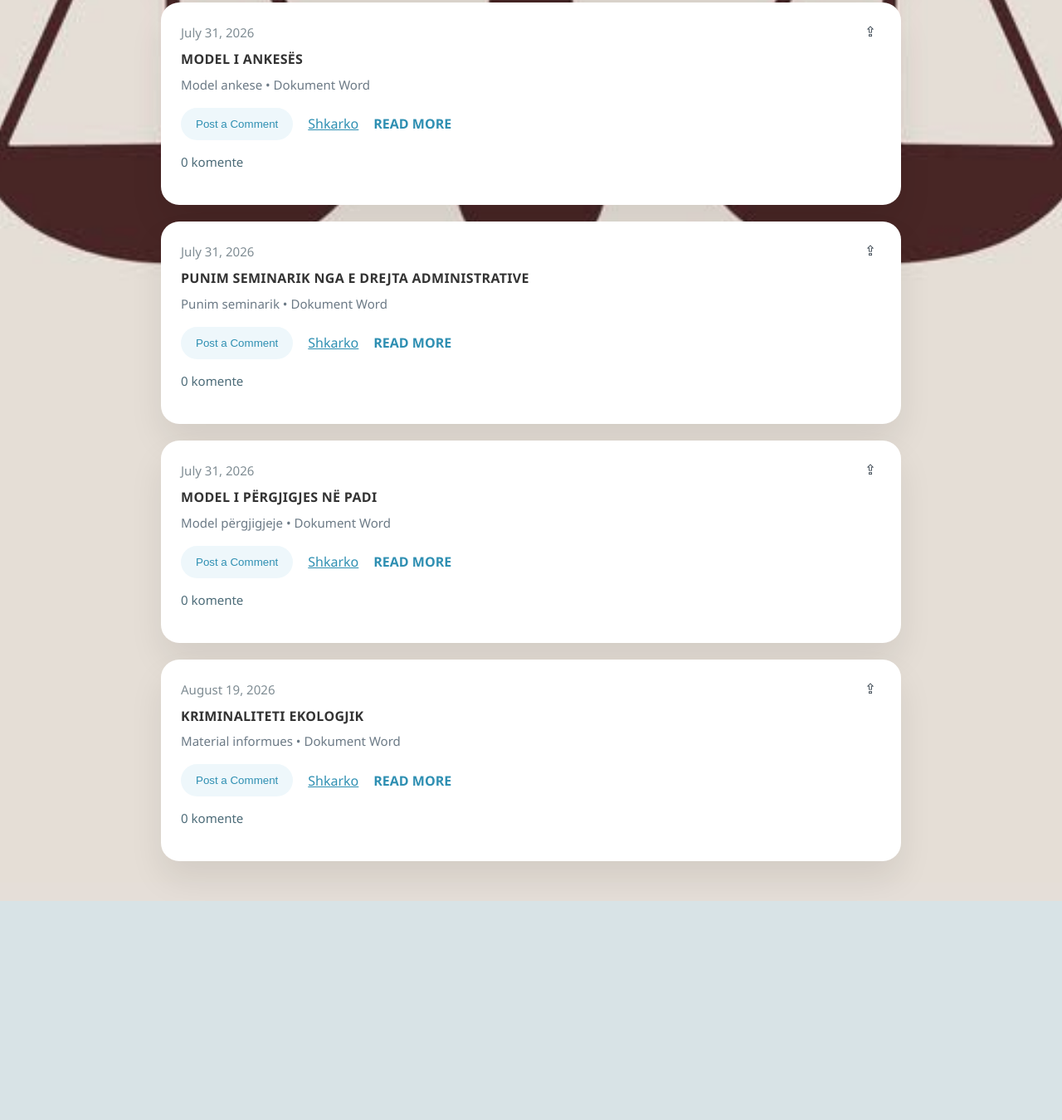
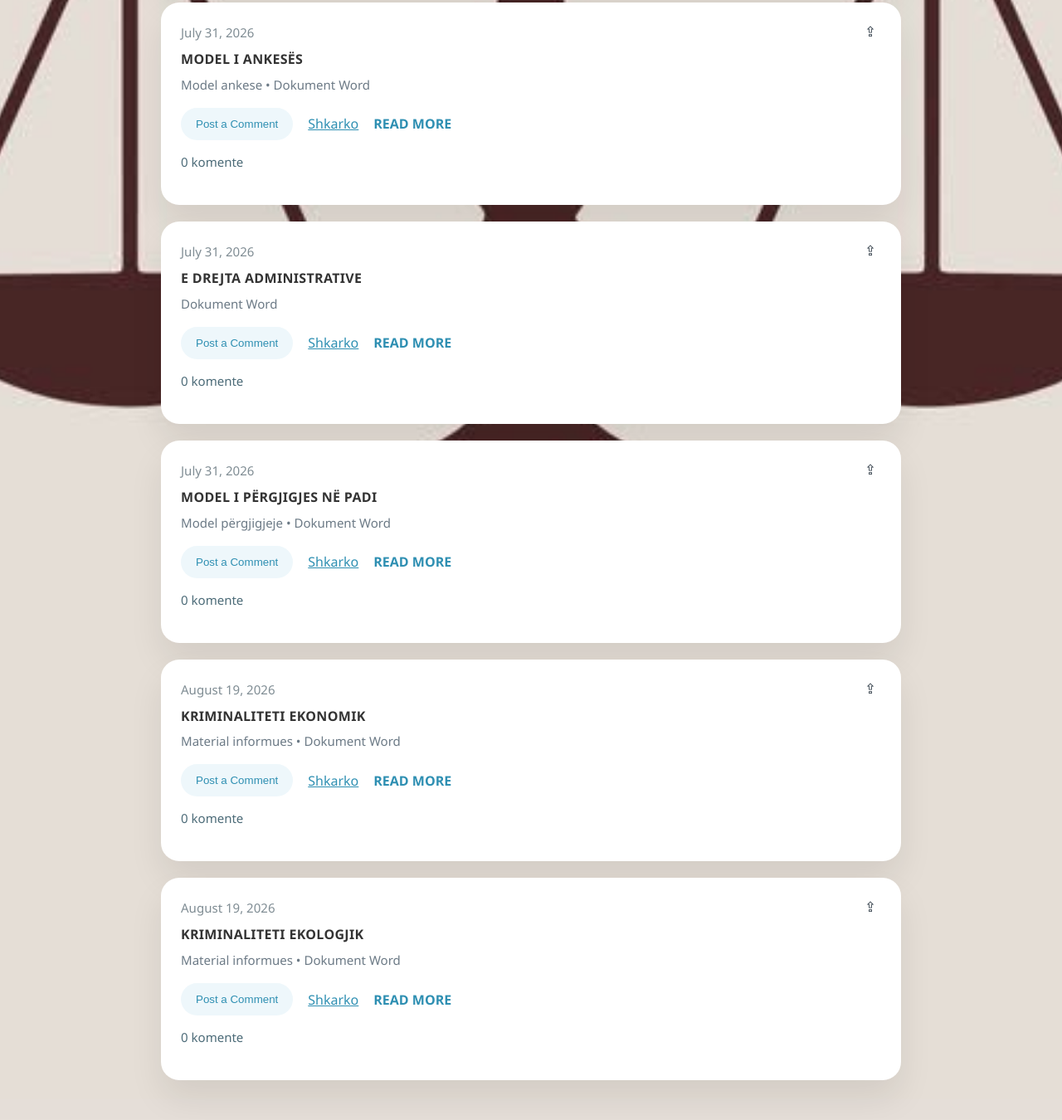
Before and after one commit to genisameta/Materiale-Juridike-Genisa-Meta, a website: page index.html in a window 1280 px wide. Shown: the part 1134-2484 px from the top of the page at 83% size. Before the commit the page ends 2220 px from the top, so only its background shows below. Drawn offline with Linux system fonts and the light colour scheme; files whose address does not match are found by name.

Commit message:
index.html

```diff
--- a/index.html
+++ b/index.html
@@ -2,7 +2,7 @@
 <html lang="sq">
 <head>
   <meta name="google-site-verification" content="4m0szipoqgr4NvqfbEiheBUkkdoY2jKSemdxFbdS7Qg" />
-  <meta charset="UTF-8" />
+ <meta charset="UTF-8" />
   <meta name="viewport" content="width=device-width, initial-scale=1.0" />
   <title>Materiale Juridike - Genisa Meta</title>
   <link rel="icon" type="image/png" href="favicon.png" />
@@ -101,12 +101,12 @@
 
     <section class="post-card" data-post-id="post-3">
       <div class="post-date">July 31, 2026</div>
-      <h2>PUNIM SEMINARIK - KUSHTET PËR LIDHJEN E KONTRATAVE ME SHPËRBLIM</h2>
-      <p class="post-subtitle">Punim seminarik • Dokument Word</p>
+      <h2> KUSHTET PËR LIDHJEN E KONTRATAVE ME SHPËRBLIM</h2>
+      <p class="post-subtitle">Dokument Word</p>
 
       <div class="post-actions">
         <button class="comment-button" type="button">Post a Comment</button>
-        <a class="download-button" href="PUNIM SEMINARIK - KUSHTET PËR LIDHJEN E KONTRATAVE ME SHPËRBLIM.docx" download>Shkarko</a>
+        <a class="download-button" href="KUSHTET PËR LIDHJEN E KONTRATAVE ME SHPËRBLIM.docx" download>Shkarko</a>
         <a class="read-more" href="post-sherbim.html" target="_blank" rel="noopener">READ MORE</a>
       </div>
       <div class="comment-meta">
@@ -164,12 +164,12 @@
 
     <section class="post-card" data-post-id="post-6">
       <div class="post-date">July 31, 2026</div>
-      <h2>PUNIM SEMINARIK NGA E DREJTA ADMINISTRATIVE</h2>
-      <p class="post-subtitle">Punim seminarik • Dokument Word</p>
+      <h2>E DREJTA ADMINISTRATIVE</h2>
+      <p class="post-subtitle"> Dokument Word</p>
 
       <div class="post-actions">
         <button class="comment-button" type="button">Post a Comment</button>
-        <a class="download-button" href="PUNIM SEMINARIK NGA E DREJTA ADMINISTRATIVE.docx" download>Shkarko</a>
+        <a class="download-button" href="E DREJTA ADMINISTRATIVE.docx" download>Shkarko</a>
         <a class="read-more" href="post-administrative.html" target="_blank" rel="noopener">READ MORE</a>
       </div>
       <div class="comment-meta">
@@ -206,7 +206,7 @@
 
     <section class="post-card" data-post-id="post-8">
       <div class="post-date">August 19, 2026</div>
-      <h2>KRIMINALITETI EKOLOGJIK</h2>
+      <h2>KRIMINALITETI EKONOMIK</h2>
       <p class="post-subtitle">Material informues • Dokument Word</p>
 
       <div class="post-actions">
@@ -224,7 +224,26 @@
       <div class="comment-list"></div>
       <button class="share-button" aria-label="Share post">⇪</button>
     </section>
+      <section class="post-card" data-post-id="post-9">
+      <div class="post-date">August 19, 2026</div>
+      <h2>KRIMINALITETI EKOLOGJIK</h2>
+      <p class="post-subtitle">Material informues • Dokument Word</p>
 
+      <div class="post-actions">
+        <button class="comment-button" type="button">Post a Comment</button>
+        <a class="download-button" href="KUPTIMI I KRIMINALITETIT EKOLOGJIK.docx" download>Shkarko</a>
+        <a class="read-more" href="post-krim-ekologjik.html" target="_blank" rel="noopener">READ MORE</a>
+      </div>
+      <div class="comment-meta">
+        <span class="comment-count">0 komente</span>
+      </div>
+      <div class="comment-form hidden">
+        <textarea class="comment-input" placeholder="Shkruaj koment..." rows="3"></textarea>
+        <button class="submit-comment-button" type="button">Dërgo</button>
+      </div>
+      <div class="comment-list"></div>
+      <button class="share-button" aria-label="Share post">⇪</button>
+    </section>
   </main>
   <script>
     const menuButton = document.querySelector('.menu-button');
```
